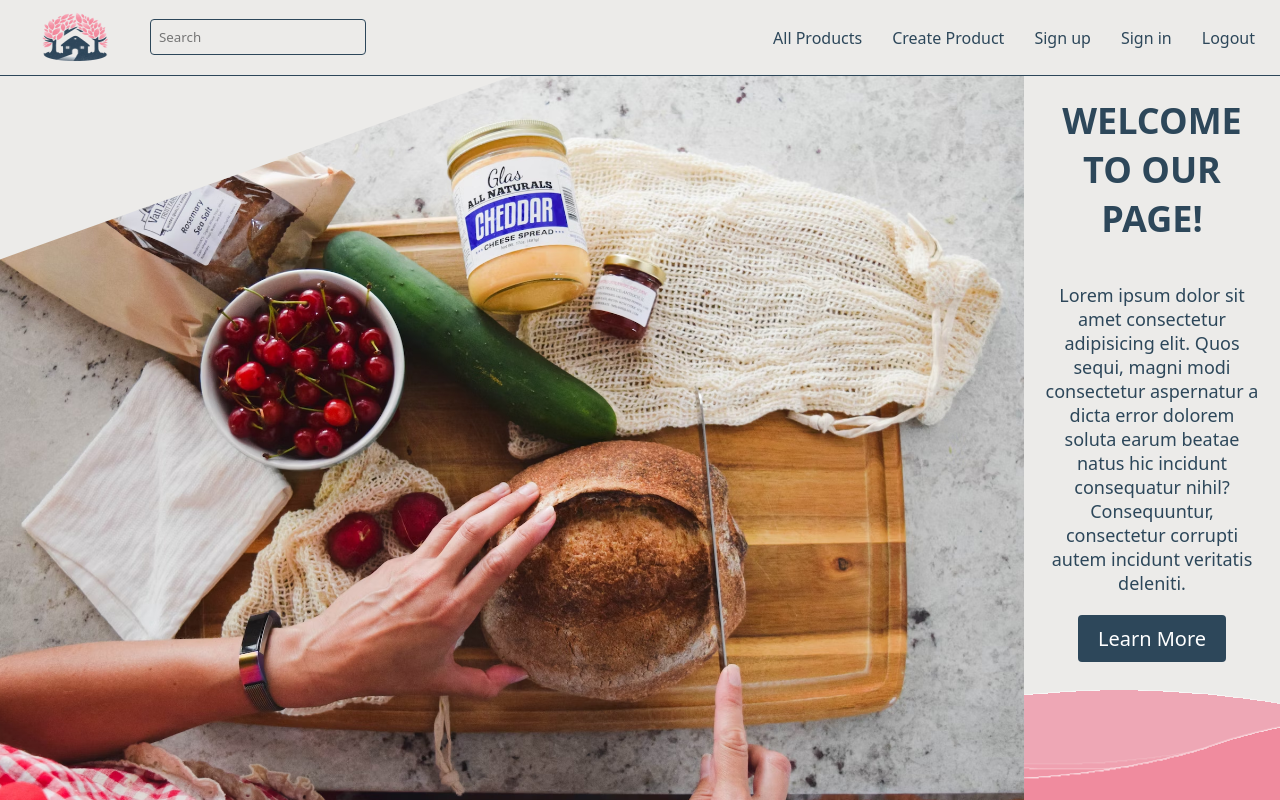
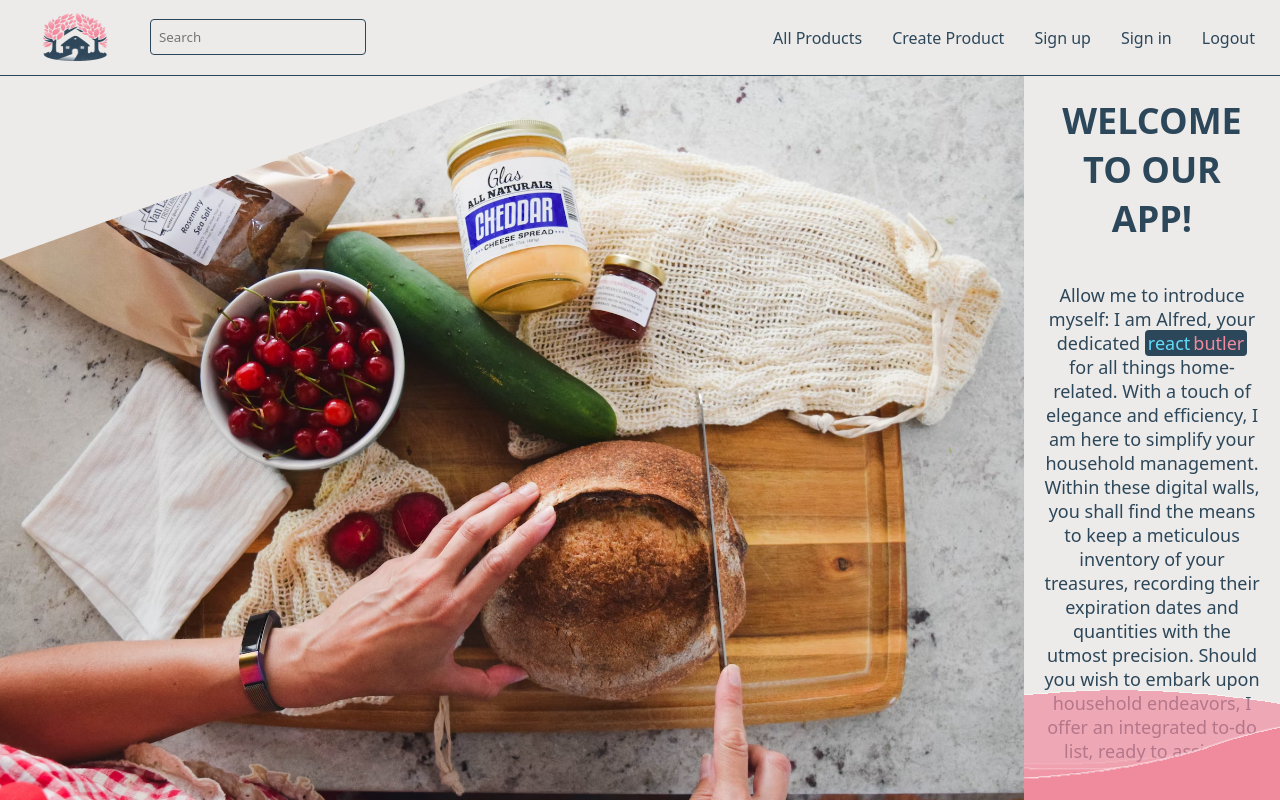
Before and after one commit to didoslavov/rButler, a React (Vite) app in the folder React JS/React Final Project/rButler/: page / in a window 1280 px wide. Shown: the top 800 px of the page. Built offline with nearby package versions, Linux system fonts and the light colour scheme.

Commit message:
added appropriate text to the landing page

```diff
--- a/React JS/React Final Project/rButler/src/components/Home/Home.css
+++ b/React JS/React Final Project/rButler/src/components/Home/Home.css
@@ -97,6 +97,20 @@
     font-size: 18px;
     max-width: 600px;
     margin-bottom: 20px;
+
+    .prefix {
+        background-color: var(--dark-blue);
+        color: #61dbfb;
+        padding: 1px 3px 1px 3px;
+        border-radius: 4px 0 0 4px;
+    }
+
+    .suffix {
+        background-color: var(--dark-blue);
+        color: var(--dark-pink);
+        padding: 1px 3px 1px 0;
+        border-radius: 0 4px 4px 0;
+    }
 }
 
 .landing-button {
--- a/React JS/React Final Project/rButler/src/components/Home/Home.jsx
+++ b/React JS/React Final Project/rButler/src/components/Home/Home.jsx
@@ -5,11 +5,14 @@ const Home = () => {
         <div className="landing-container">
             <img src="../../../public/landing-page.avif" alt="" className="landing-image" />
             <div className="landing-content">
-                <h1 className="landing-title">Welcome to our page!</h1>
+                <h1 className="landing-title">Welcome to our app!</h1>
                 <p className="landing-text">
-                    Lorem ipsum dolor sit amet consectetur adipisicing elit. Quos sequi, magni modi consectetur aspernatur a dicta
-                    error dolorem soluta earum beatae natus hic incidunt consequatur nihil? Consequuntur, consectetur corrupti
-                    autem incidunt veritatis deleniti.
+                    Allow me to introduce myself: I am Alfred, your dedicated <span className="prefix">react</span>
+                    <span className="suffix">butler</span> for all things home-related. With a touch of elegance and efficiency, I
+                    am here to simplify your household management. Within these digital walls, you shall find the means to keep a
+                    meticulous inventory of your treasures, recording their expiration dates and quantities with the utmost
+                    precision. Should you wish to embark upon household endeavors, I offer an integrated to-do list, ready to
+                    assist in your noble quests.
                 </p>
                 <button className="landing-button">Learn More</button>
                 <div className="air air1"></div>
```
